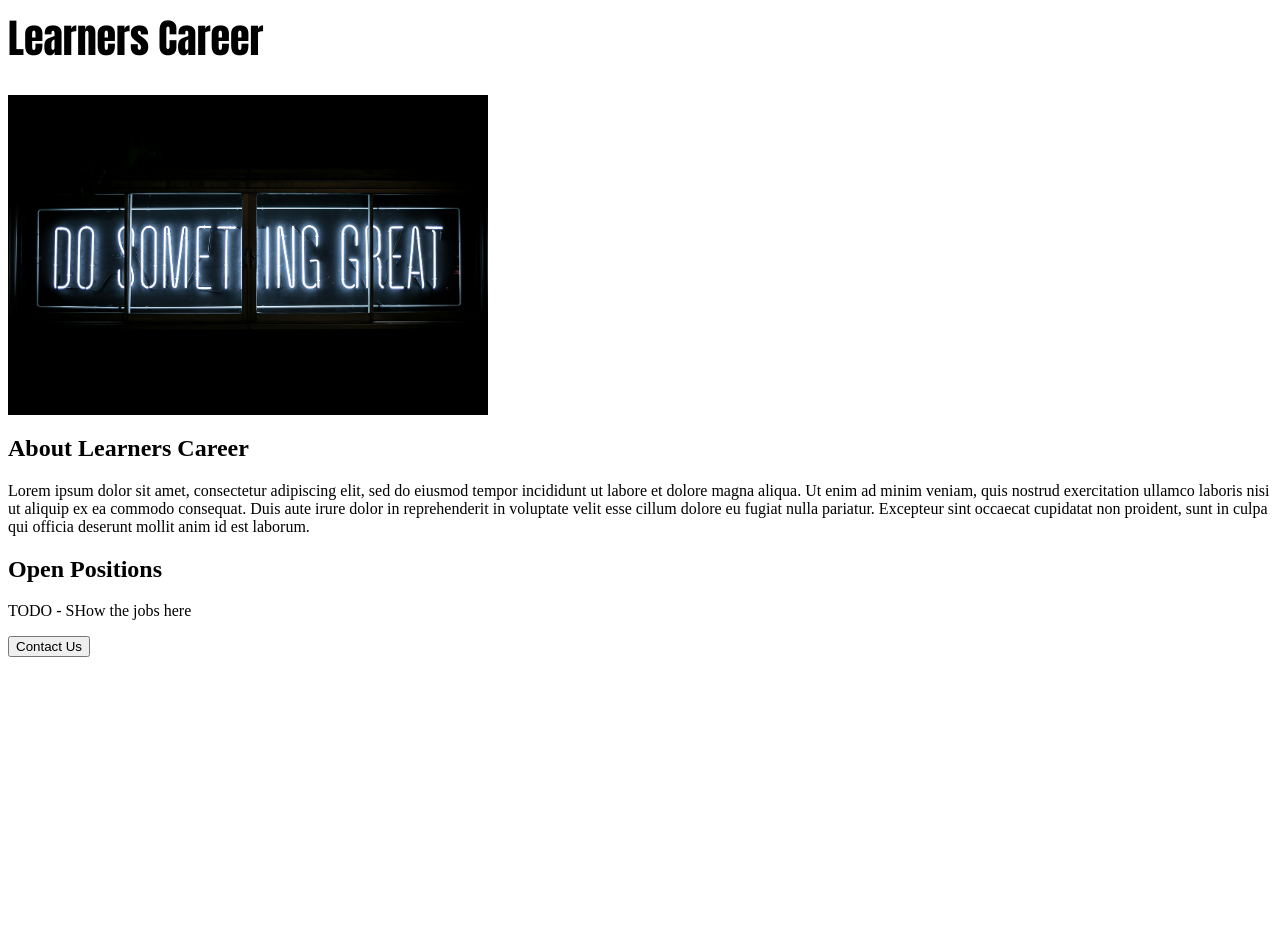
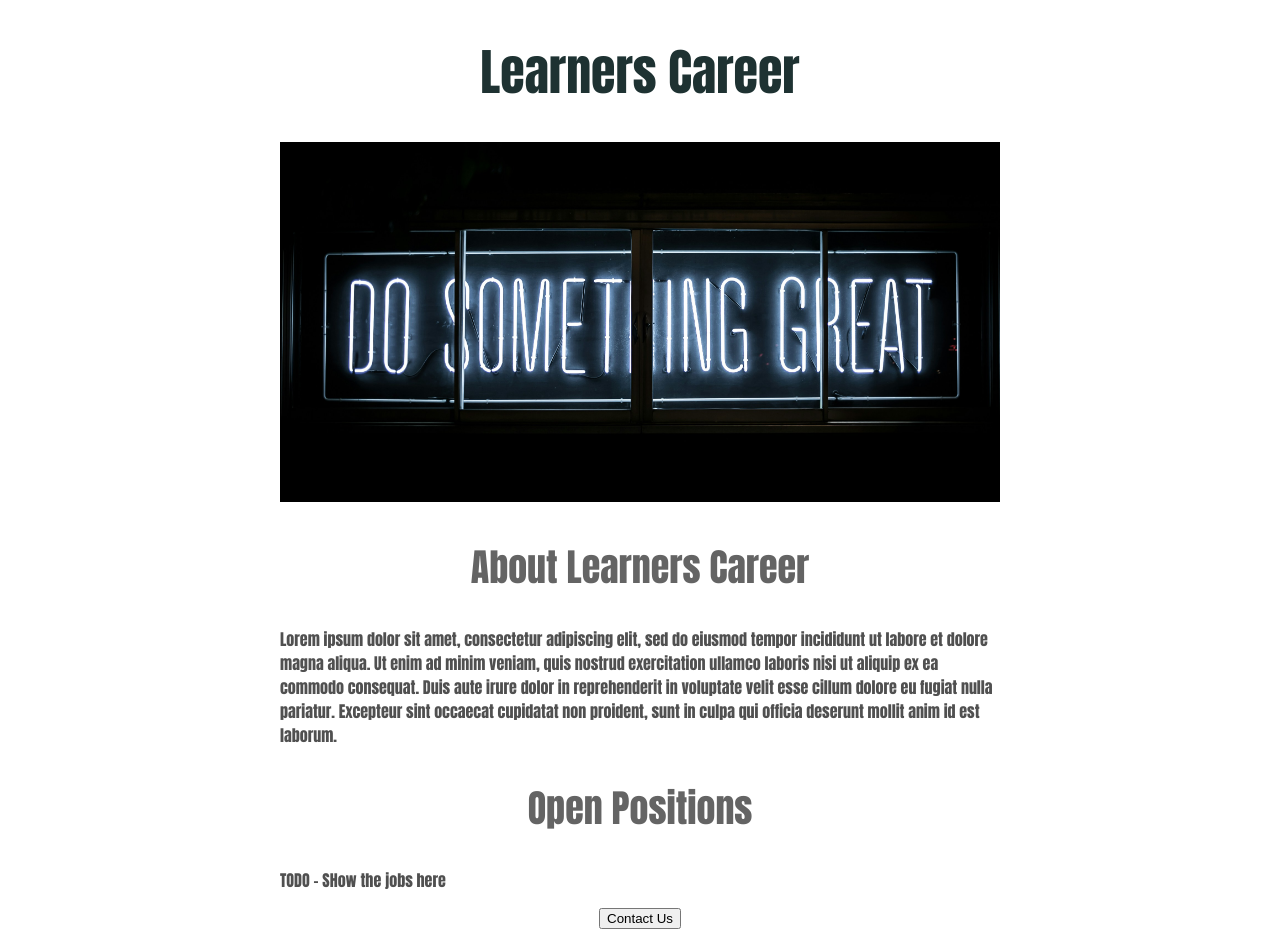
Before and after one commit to ashu7osh/Learners-Career-website, a Flask app: page / in a window 1280 px wide. Before the commit the page ends 657 px from the top, so only its background shows below. Run offline with Flask 3, Linux system fonts and the light colour scheme.

Commit message:
add a html file named as home.html

```diff
--- a/templates/home.html
+++ b/templates/home.html
@@ -1,4 +1,4 @@
-<!DOCKTYPE>
+<!DOCTYPE html>
 <html>
   <head>
     <title>
@@ -6,8 +6,34 @@
     </title>
     <style>
       h1{
-        font-size: 40;
+        font-size: 50px;
         font-family: Impact, Haettenschweiler, 'Arial Narrow Bold', sans-serif;
+        font-weight: normal;
+        color: rgb(30, 50, 50);
+        text-align: center;
+      }
+
+      #banner{
+        width: 100%;
+        height: 360px;
+        object-fit: cover;
+      }
+      h2{
+        font-size: 38px;
+        font-family: Impact, Haettenschweiler, 'Arial Narrow Bold', sans-serif;
+        font-weight: normal;
+        color: rgb(100, 100, 100);
+        text-align: center;
+
+      }
+      p{
+        font-family: Impact, Haettenschweiler, 'Arial Narrow Bold', sans-serif;
+        color: rgb(80, 80, 80);
+      }
+      #container{
+        max-width: 720px;
+        margin:0 auto;
+
       }
     </style>
   </head>
@@ -20,7 +46,9 @@
       <p>Lorem ipsum dolor sit amet, consectetur adipiscing elit, sed do eiusmod tempor incididunt ut labore et dolore magna aliqua. Ut enim ad minim veniam, quis nostrud exercitation ullamco laboris nisi ut aliquip ex ea commodo consequat. Duis aute irure dolor in reprehenderit in voluptate velit esse cillum dolore eu fugiat nulla pariatur. Excepteur sint occaecat cupidatat non proident, sunt in culpa qui officia deserunt mollit anim id est laborum.</p>
       <h2>Open Positions</h2>
       <p>TODO - SHow the jobs here</p>
+      <div style="text-align: center;">
         <button>Contact Us</button>
+      </div>
     </div>
 
   </body>
```
Lines whose indentation alone changed are shown as unchanged.
